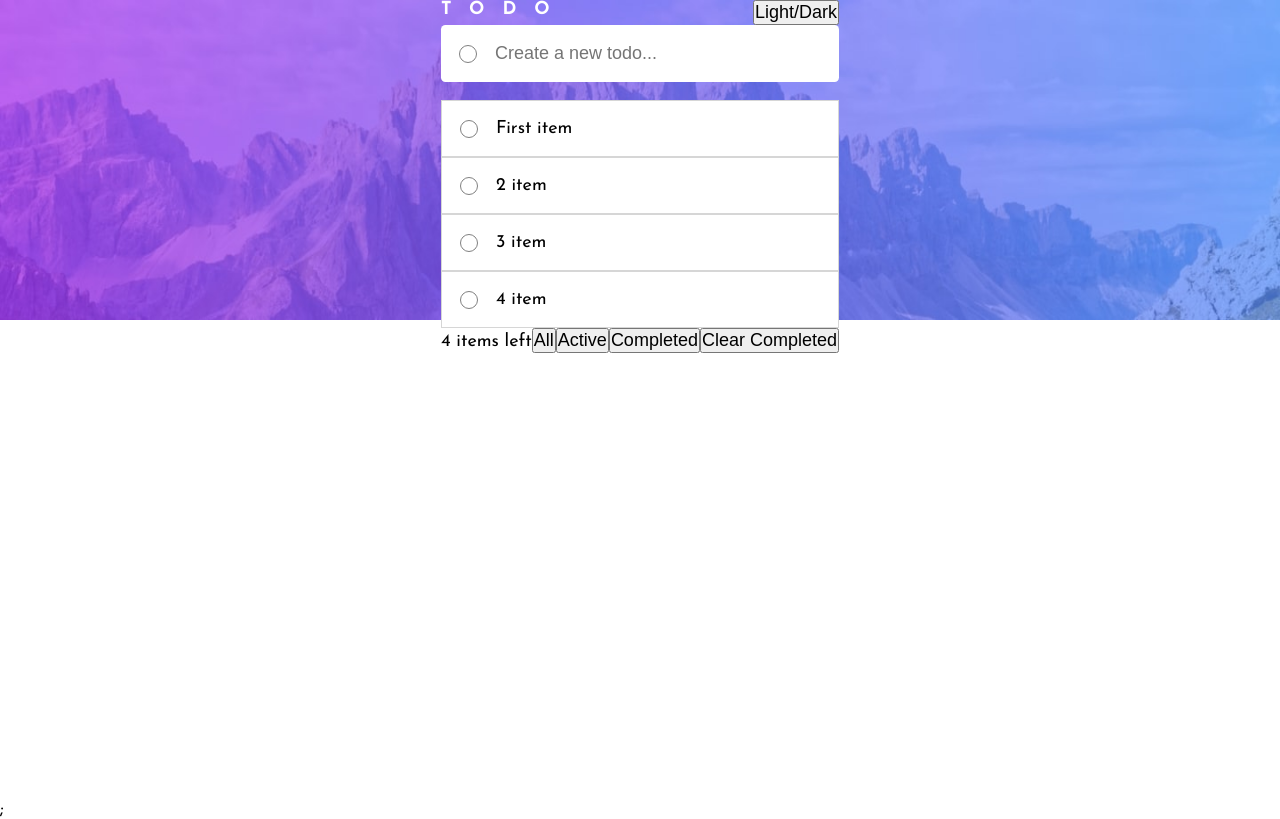
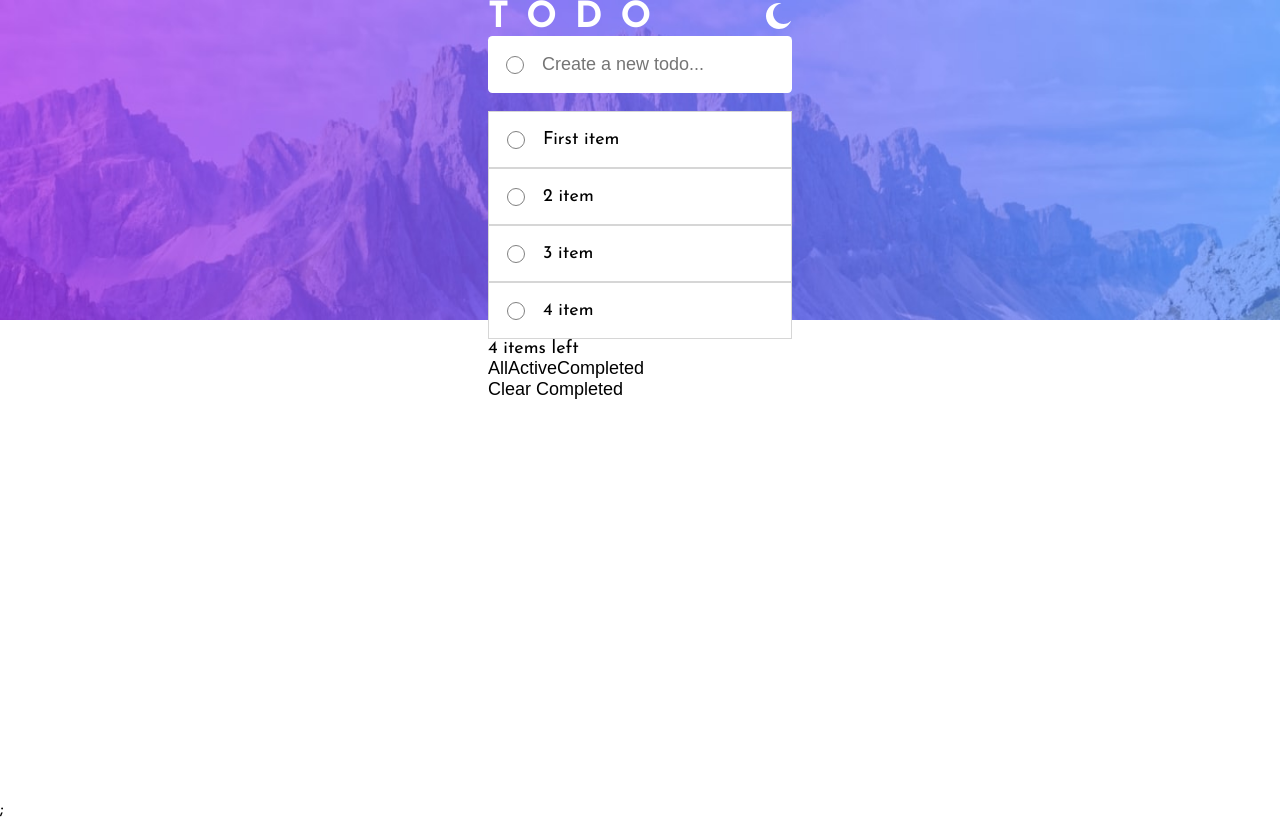
Before and after one commit to GSG-G9/ow-todo-app-hassanelnajjar, a Next.js app: page / in a window 1280 px wide. Built offline with nearby package versions, Linux system fonts and the light colour scheme.

Commit message:
edit the todoButtons and checkbox

```diff
--- a/components/CheckBox/index.js
+++ b/components/CheckBox/index.js
@@ -20,13 +20,14 @@ const CheckBox = ({ id, checked, checkAll }) => {
 
 CheckBox.defaultProps = {
   id: 0,
+  checked: undefined,
   checkAll: false,
 };
 
 CheckBox.propTypes = {
   id: number,
   checkAll: bool,
-  checked: bool.isRequired,
+  checked: bool,
 };
 
 export { CheckBox };
--- a/components/Provider/index.js
+++ b/components/Provider/index.js
@@ -1,5 +1,5 @@
 import React, { createContext, useContext, useReducer } from 'react';
-import { element } from 'prop-types';
+import { arrayOf, element } from 'prop-types';
 
 const context = createContext();
 
@@ -48,7 +48,7 @@ export const Provider = ({ children }) => {
 };
 
 Provider.propTypes = {
-  children: element.isRequired,
+  children: arrayOf(element).isRequired,
 };
 
 export const useTodos = () => useContext(context);
--- a/components/TodoButtons/index.js
+++ b/components/TodoButtons/index.js
@@ -12,6 +12,7 @@ const TodoButtons = ({ setDisplayedTodos }) => {
   return (
     <li>
       <span>{unCheckedTodos} items left</span>
+      <div>
         <button type="button" onClick={handleAllTodos}>
           All
         </button>
@@ -21,6 +22,7 @@ const TodoButtons = ({ setDisplayedTodos }) => {
         <button type="button" onClick={handleCompletedTodos}>
           Completed
         </button>
+      </div>
       <button type="button" onClick={handleClearCompleted}>
         Clear Completed
       </button>
--- a/pages/index.js
+++ b/pages/index.js
@@ -39,7 +39,14 @@ const Home = () => {
               type="button"
               onClick={() => setLightMode((light) => !light)}
             >
-              Light/Dark
+              <img
+                src={
+                  lightMode
+                    ? '/assets/images/icon-moon.svg'
+                    : '/assets/images/icon-sun.svg'
+                }
+                alt=""
+              />
             </button>
           </header>
           <Todo />
--- a/styles/Home.module.css
+++ b/styles/Home.module.css
@@ -29,8 +29,11 @@
   justify-content: space-between;
 }
 
+
+
 .title{
   letter-spacing: 1rem;
   text-transform: uppercase;
-  color:white
+  color:white;
+  font-size: 2rem;
 }
--- a/styles/globals.css
+++ b/styles/globals.css
@@ -53,3 +53,10 @@ ul {
 	--background-color: white;
 	--todo-content-color: black;
 }
+
+button {
+  outline: none;
+  background:none;
+  border:none;
+  cursor: pointer;
+}
```
Lines whose indentation alone changed are shown as unchanged.
